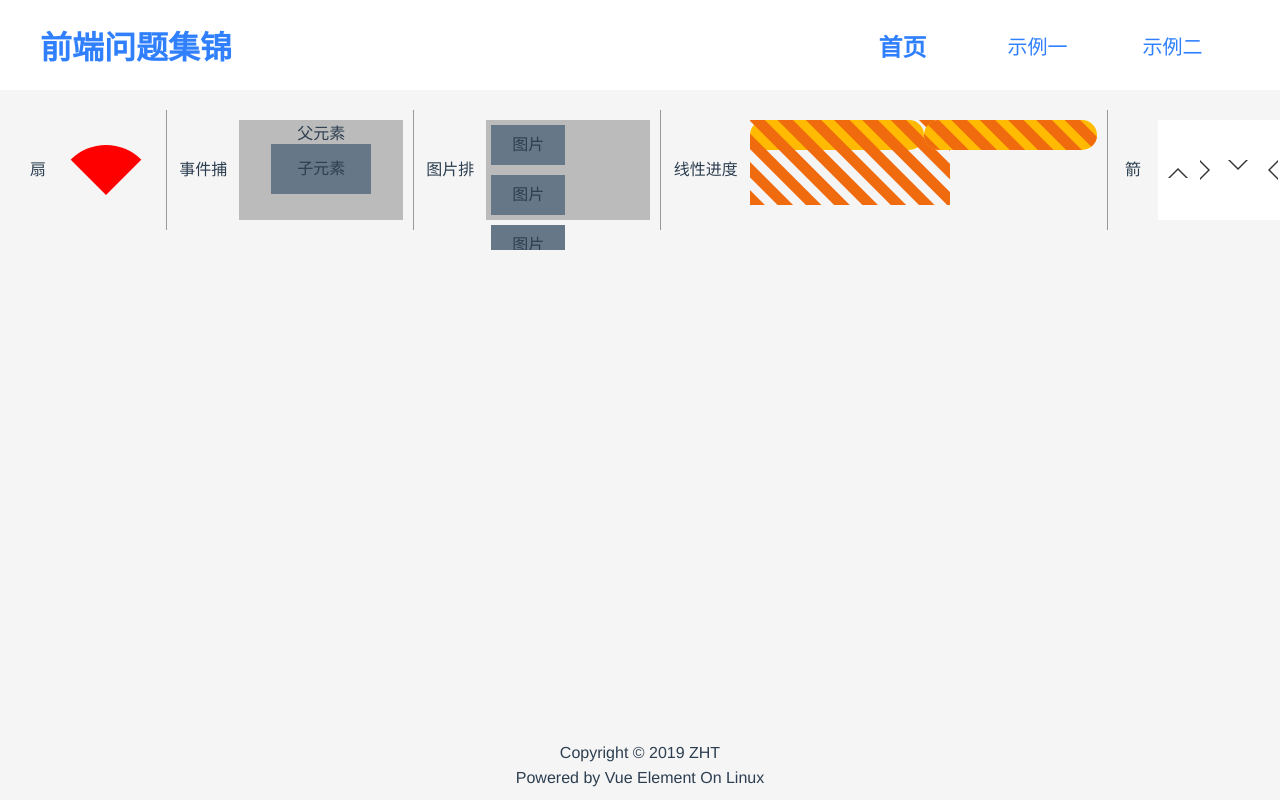
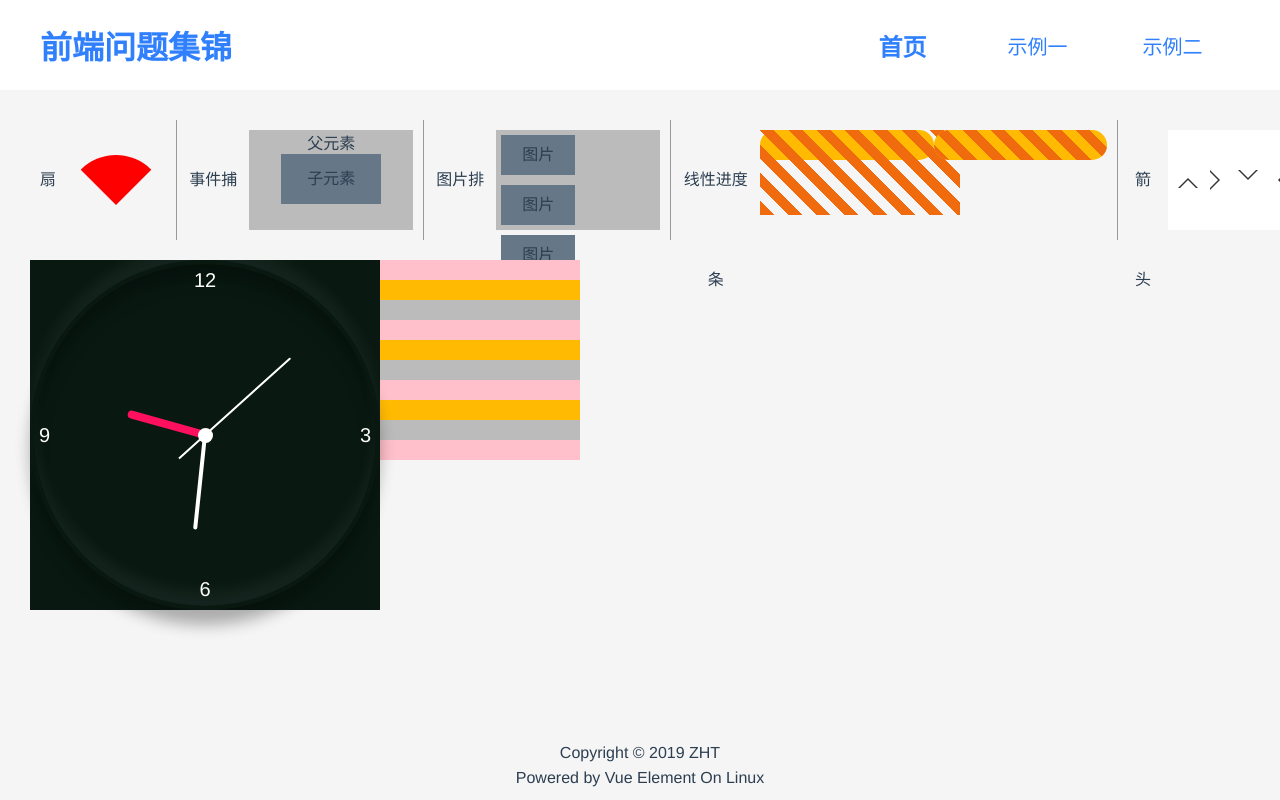
Before and after one commit to ZJXD/WebPractice, a Vue app in the folder practice-ui/: page /#/firstPage in a window 1280 px wide. Built offline with nearby package versions, Linux system fonts and the light colour scheme.

Commit message:
时钟
CSS 时钟

```diff
--- /dev/null
+++ b/practice-ui/src/assets/styles/index.scss
@@ -0,0 +1,16 @@
+/*
+  全局样式
+*/
+
+html,
+body,
+section {
+  margin: 0;
+  padding: 0;
+  height: 100%;
+  width: 100%;
+}
+
+* {
+  box-sizing: border-box;
+}
--- a/practice-ui/src/main.js
+++ b/practice-ui/src/main.js
@@ -2,10 +2,11 @@
 import App from './App.vue'
 import router from './router/index'
 import './plugins/element.js'
+import 'assets/styles/index.scss'
 
 Vue.config.productionTip = false
 
 new Vue({
   router,
-  render: h => h(App),
+  render: h => h(App)
 }).$mount('#app')
--- /dev/null
+++ b/practice-ui/src/views/pages/Clock.vue
@@ -0,0 +1,167 @@
+<template>
+  <div class="clock-page">
+    <div class="clock">
+      <span>12</span>
+      <span>3</span>
+      <span>6</span>
+      <span>9</span>
+      <div class="hour">
+        <div class="hr" :style="{transform:'rotateZ('+hrTrans+'deg)'}"></div>
+      </div>
+      <div class="min">
+        <div class="mn" :style="{transform:'rotateZ('+mnTrans+'deg)'}"></div>
+      </div>
+      <div class="sec">
+        <div class="sc" :style="{transform:'rotateZ('+scTrans+'deg)'}"></div>
+      </div>
+    </div>
+  </div>
+</template>
+
+<script>
+const DEG = 6
+
+export default {
+  name: 'Clock',
+  data() {
+    return {
+      curTime: new Date(),
+      timer: null
+    }
+  },
+  created() {
+    this.timer && clearInterval(this.timer)
+    this.timer = setInterval(() => {
+      this.curTime = new Date()
+    }, 1000);
+  },
+  computed: {
+    hrTrans() {
+      return (this.curTime.getHours() + this.curTime.getMinutes() / 60) * 30
+    },
+    mnTrans() {
+      return this.curTime.getMinutes() * DEG
+    },
+    scTrans() {
+      return this.curTime.getSeconds() * DEG
+    }
+  },
+  beforDestroy() {
+    this.timer && clearInterval(this.timer)
+  }
+}
+</script>
+
+<style lang="scss" scoped>
+.clock-page {
+  display: flex;
+  justify-content: center;
+  align-items: center;
+  height: 350px;
+  width: 350px;
+  background-color: #091912;
+
+  .clock {
+    height: 100%;
+    width: 100%;
+    position: relative;
+    color: #fff;
+    display: flex;
+    justify-content: center;
+    align-items: center;
+    border: 4px solid #091912;
+    border-radius: 50%;
+    box-shadow: 0 -15px 15px rgba(255, 255, 255, 0.05),
+      inset 0 -15px 15px rgba(255, 255, 255, 0.05),
+      0 15px 15px rgba(0, 0, 0, 0.3), inset 0 15px 15px rgba(0, 0, 0, 0.3);
+
+    &::before {
+      content: '';
+      position: absolute;
+      width: 15px;
+      height: 15px;
+      background-color: #fff;
+      border-radius: 50%;
+      z-index: 20;
+    }
+
+    span {
+      font-size: 20px;
+      position: absolute;
+    }
+    :nth-child(1) {
+      top: 5px;
+    }
+    :nth-child(2) {
+      right: 5px;
+    }
+    :nth-child(3) {
+      bottom: 5px;
+    }
+    :nth-child(4) {
+      left: 5px;
+    }
+
+    .hour,
+    .min,
+    .sec {
+      position: absolute;
+    }
+
+    .hour,
+    .hr {
+      width: 160px;
+      height: 160px;
+    }
+
+    .min,
+    .mn {
+      width: 190px;
+      height: 190px;
+    }
+
+    .sec,
+    .sc {
+      width: 230px;
+      height: 230px;
+    }
+
+    .hr,
+    .mn,
+    .sc {
+      display: flex;
+      justify-content: center;
+    }
+
+    .hr::before {
+      content: '';
+      position: absolute;
+      width: 8px;
+      height: 80px;
+      background-color: #ff105e;
+      z-index: 1;
+      border-radius: 6px 6px 0 0;
+    }
+
+    .mn::before {
+      content: '';
+      position: absolute;
+      width: 4px;
+      height: 90px;
+      background-color: #fff;
+      z-index: 2;
+      border-radius: 6px 6px 0 0;
+    }
+
+    .sc::before {
+      content: '';
+      position: absolute;
+      width: 2px;
+      height: 150px;
+      background-color: #fff;
+      z-index: 3;
+      border-radius: 6px 6px 0 0;
+    }
+  }
+}
+</style>
--- a/practice-ui/src/views/pages/FirstPage.vue
+++ b/practice-ui/src/views/pages/FirstPage.vue
@@ -35,12 +35,21 @@
         </div>
       </div>
     </div>
+    <div class="col_item">
+      <clock></clock>
+      <div class="line-gradient"></div>
+    </div>
   </div>
 </template>
 
 <script>
+import Clock from './Clock'
+
 export default {
   name: 'FirstPage',
+  components: {
+    Clock
+  },
   data() {
     return {}
   },
@@ -116,30 +125,22 @@
 }
 </script>
 
-<script>
-export default {
-  data() {
-    return {
-
-    }
-  }
-}
-</script>
-
 <style lang="scss" scoped>
 .box_div {
   width: 100%;
   height: 100%;
   display: flex;
+  flex-direction: column;
 }
 
 .col_item {
   display: flex;
+  padding: 10px;
 }
 
 /*每个测试单元样式*/
 .test_item {
-  height: 100px;
+  height: 120px;
   padding: 10px;
   display: flex;
   border-right: 1px solid #999;
@@ -222,9 +223,8 @@
       45deg,
       #f06a0e,
       #f06a0e 10px,
-      transparent 11px,
-      transparent 19px,
-      #f06a0e 20px
+      transparent 10px,
+      transparent 20px
     );
     background-position: 0 0;
     background-repeat: no-repeat;
@@ -308,4 +308,20 @@
     left: 100px;
   }
 }
+
+/* 测试渐变 */
+.line-gradient {
+  height: 200px;
+  width: 200px;
+  background: repeating-linear-gradient(
+    0deg,
+    pink 0,
+    pink 20px,
+    #bbb 20px,
+    #bbb 40px,
+    #ffba01 40px,
+    #ffba01 60px
+  );
+  // background: linear-gradient(0deg, pink 0, pink 20px, #bbb 20px, #ffba01 40px);
+}
 </style>
```
Also changed, not shown: 1 other file (tests, documents, lock files or other folders).
